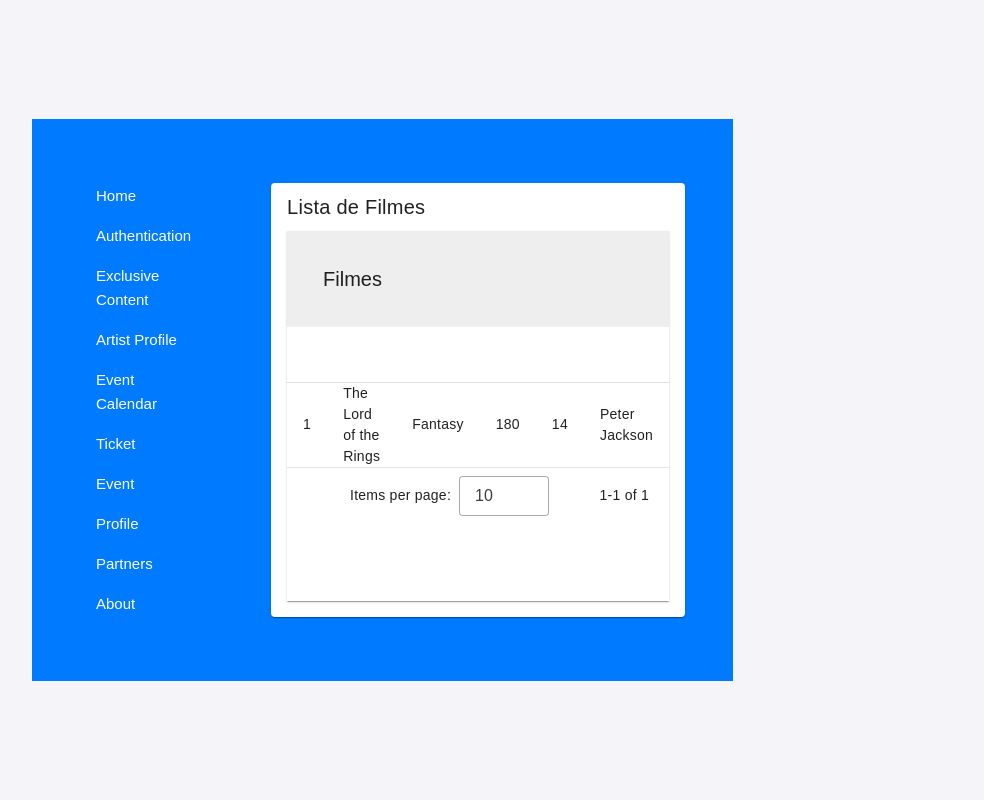
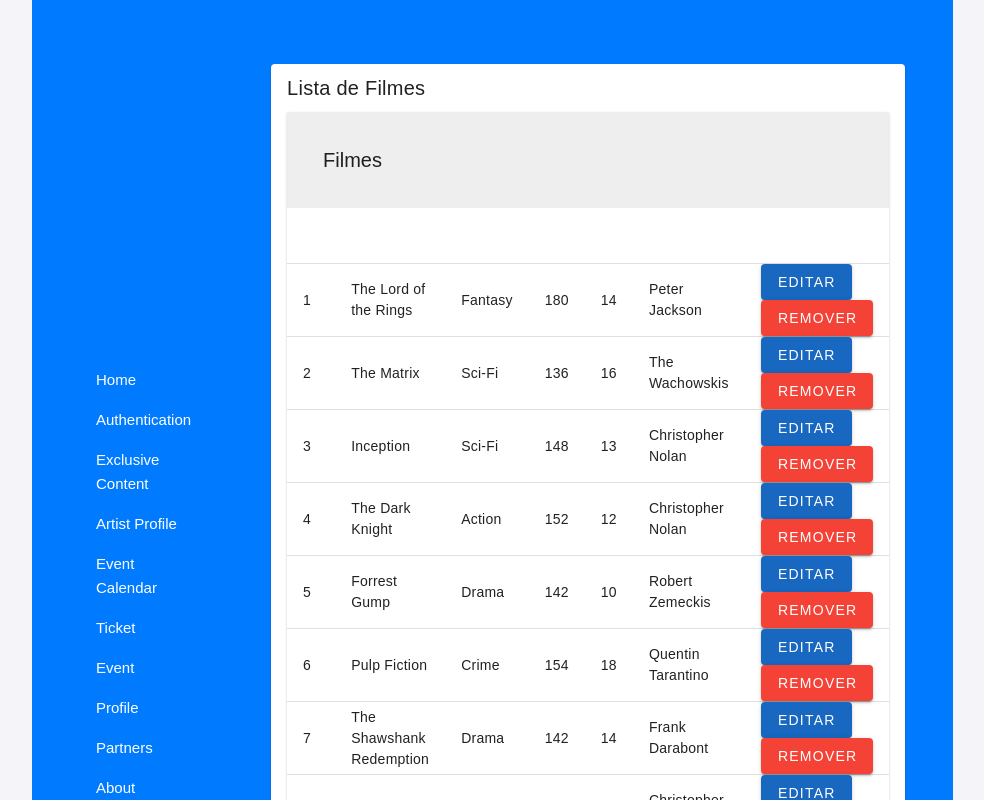
Before and after one commit to JoseNogueira13/ProjetoPw1_2024, a Vue app in the folder Cinanima/: page /testPage in a window 1280 px wide. Shown: the top 800 px of the page, without its empty margins (0-984 px from the left). Built offline with nearby package versions, Linux system fonts and the light colour scheme.

Commit message:
algumas mudanças

```diff
--- a/Cinanima/src/stores/filmStore.js
+++ b/Cinanima/src/stores/filmStore.js
@@ -1,25 +1,108 @@
-import { defineStore } from 'pinia';
+import { defineStore } from "pinia";
 
-export const useFilmStore = defineStore('film', {
+export const useFilmStore = defineStore("film", {
   state: () => ({
     films: [
       {
         idFilm: 1,
-        name: 'The Lord of the Rings',
-        genre: 'Fantasy',
+        name: "The Lord of the Rings",
+        genre: "Fantasy",
         duration: 180,
         ageRating: 14,
-        director: 'Peter Jackson',
+        director: "Peter Jackson",
+      },
+      {
+        idFilm: 2,
+        name: "The Matrix",
+        genre: "Sci-Fi",
+        duration: 136,
+        ageRating: 16,
+        director: "The Wachowskis",
+      },
+      {
+        idFilm: 3,
+        name: "Inception",
+        genre: "Sci-Fi",
+        duration: 148,
+        ageRating: 13,
+        director: "Christopher Nolan",
+      },
+      {
+        idFilm: 4,
+        name: "The Dark Knight",
+        genre: "Action",
+        duration: 152,
+        ageRating: 12,
+        director: "Christopher Nolan",
+      },
+      {
+        idFilm: 5,
+        name: "Forrest Gump",
+        genre: "Drama",
+        duration: 142,
+        ageRating: 10,
+        director: "Robert Zemeckis",
+      },
+      {
+        idFilm: 6,
+        name: "Pulp Fiction",
+        genre: "Crime",
+        duration: 154,
+        ageRating: 18,
+        director: "Quentin Tarantino",
+      },
+      {
+        idFilm: 7,
+        name: "The Shawshank Redemption",
+        genre: "Drama",
+        duration: 142,
+        ageRating: 14,
+        director: "Frank Darabont",
+      },
+      {
+        idFilm: 8,
+        name: "Interstellar",
+        genre: "Sci-Fi",
+        duration: 169,
+        ageRating: 12,
+        director: "Christopher Nolan",
+      },
+      {
+        idFilm: 9,
+        name: "Gladiator",
+        genre: "Action",
+        duration: 155,
+        ageRating: 16,
+        director: "Ridley Scott",
+      },
+      {
+        idFilm: 10,
+        name: "Avatar",
+        genre: "Sci-Fi",
+        duration: 162,
+        ageRating: 12,
+        director: "James Cameron",
       },
     ],
   }),
 
   getters: {
     getFilms: (state) => state.films,
+    getFilmById: (state) => (id) => state.films.find((film) => film.idFilm === id),
   },
 
   actions: {
-
+    addFilm(film) {
+      this.films.push(film);
+    },
+    removeFilm(id) {
+      this.films = this.films.filter((film) => film.idFilm !== id);
+    },
+    editFilm(updatedFilm) {
+      const index = this.films.findIndex((film) => film.idFilm === updatedFilm.idFilm);
+      if (index !== -1) {
+        this.films[index] = { ...updatedFilm }; // Atualiza o filme correspondente
+      }
+    },
   },
-  persist: true
 });
--- a/Cinanima/src/views/TestpageView.vue
+++ b/Cinanima/src/views/TestpageView.vue
@@ -17,13 +17,63 @@
                   <v-spacer></v-spacer>
                 </v-toolbar>
               </template>
+
+              <template v-slot:[`item.actions`]="{ item }">
+                <!-- Botões de Editar e Remover -->
+                <v-btn color="primary" @click="openEditModal(item)">Editar</v-btn>
+                <v-btn color="red" @click="removeFilm(item.idFilm)">Remover</v-btn>
+              </template>
             </v-data-table>
           </v-card-text>
         </v-card>
       </v-col>
     </v-row>
+
+    <!-- Modal para Edição -->
+    <v-dialog v-model="editModal" max-width="500">
+      <v-card>
+        <v-card-title>Editar Filme</v-card-title>
+        <v-card-text>
+          <v-form ref="editForm">
+            <v-text-field
+              v-model="editedFilm.name"
+              label="Nome"
+              required
+            ></v-text-field>
+            <v-text-field
+              v-model="editedFilm.genre"
+              label="Gênero"
+              required
+            ></v-text-field>
+            <v-text-field
+              v-model="editedFilm.duration"
+              label="Duração (min)"
+              type="number"
+              required
+            ></v-text-field>
+            <v-text-field
+              v-model="editedFilm.ageRating"
+              label="Classificação"
+              type="number"
+              required
+            ></v-text-field>
+            <v-text-field
+              v-model="editedFilm.director"
+              label="Diretor"
+              required
+            ></v-text-field>
+          </v-form>
+        </v-card-text>
+        <v-card-actions>
+          <v-btn text @click="closeEditModal">Cancelar</v-btn>
+          <v-btn color="primary" @click="saveEdit">Salvar</v-btn>
+        </v-card-actions>
+      </v-card>
+    </v-dialog>
   </v-container>
 </template>
+
+
 
 <script>
 import { useFilmStore } from "@/stores/filmStore";
@@ -39,7 +89,10 @@ export default {
         { text: "Duração (min)", value: "duration" },
         { text: "Classificação", value: "ageRating" },
         { text: "Diretor", value: "director" },
+        { text: "Ações", value: "actions", sortable: false },
       ],
+      editModal: false, // Controle do modal de edição
+      editedFilm: {}, // Dados do filme que será editado
     };
   },
   computed: {
@@ -48,10 +101,31 @@ export default {
     },
   },
   methods: {
-    // Methods vazios
+    openEditModal(film) {
+      let filmById = this.filmStore.getFilmById(film.idFilm);console.table(filmById);
+      this.editedFilm = { ...filmById }; // Clona os dados do filme selecionado
+      this.editModal = true;
+    },
+    saveEdit() {
+      if (this.$refs.editForm.validate()) {
+        this.filmStore.editFilm(this.editedFilm);
+        this.closeEditModal();
+      }
+    },
+    closeEditModal() {
+      this.editedFilm = {}; // Reseta os dados do filme editado
+      this.editModal = false;
+    },
+    removeFilm(id) {
+      if (confirm("Deseja realmente remover este filme?")) {
+        this.filmStore.removeFilm(id);
+      }
+    },
   },
 };
 </script>
+
+
 
 <style scoped>
 .v-toolbar-title {
```
